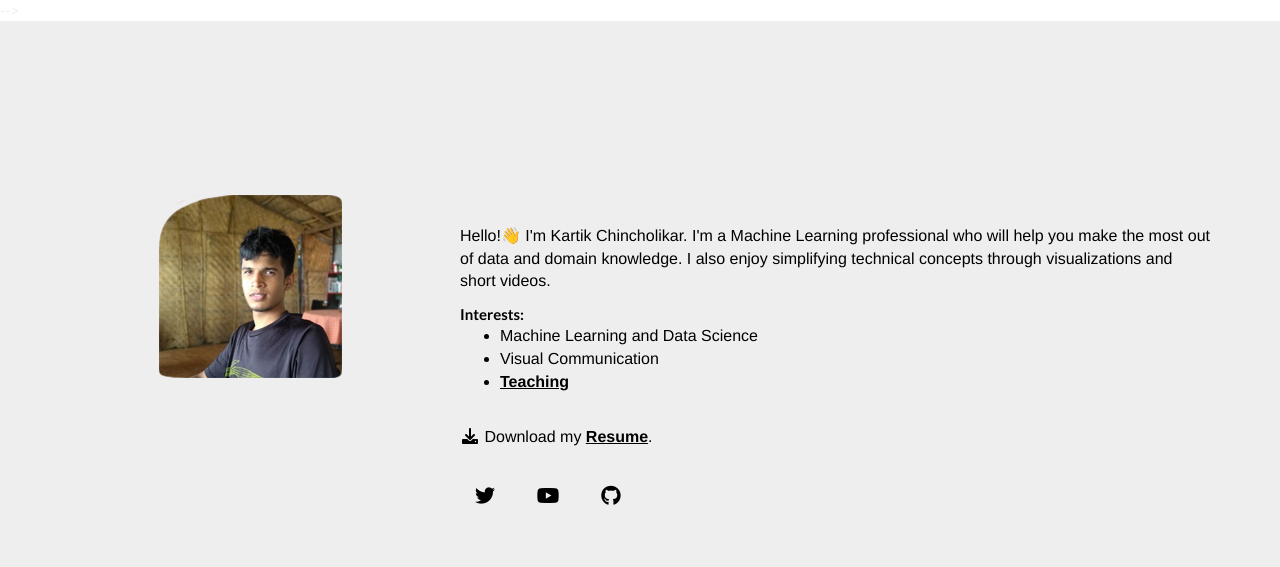
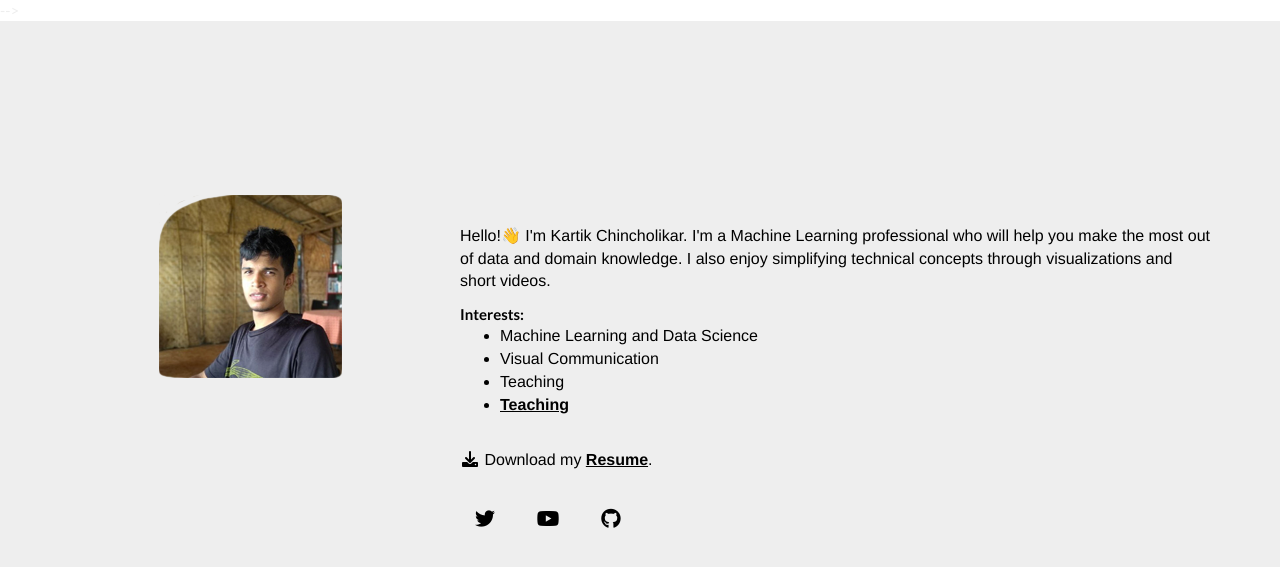
Before and after one commit to kartikchincholikar/kartikchincholikar.github.io, a Jekyll site: the page built from _posts/2014-07-19-Group Equivariant Neural Networks.markdown, in a window 1280 px wide and 900 px high. Shown: the top 567 px of the window. Built offline with Jekyll 4.4.1, drawn with Linux system fonts in a browser that asks for light colours.

Commit message:
Update header.html

```diff
--- a/_includes/header.html
+++ b/_includes/header.html
@@ -12,6 +12,7 @@
           <ul>
             <li>Machine Learning and Data Science</li>
             <li>Visual Communication</li>
+            <li>Teaching</li>
             <li><a href="https://intro2ai.github.io/en/" target="_blank" style="color:rgb(0, 0, 0);"><u><b>Teaching</b></u></a></li>
           </ul>
         </p>
```
